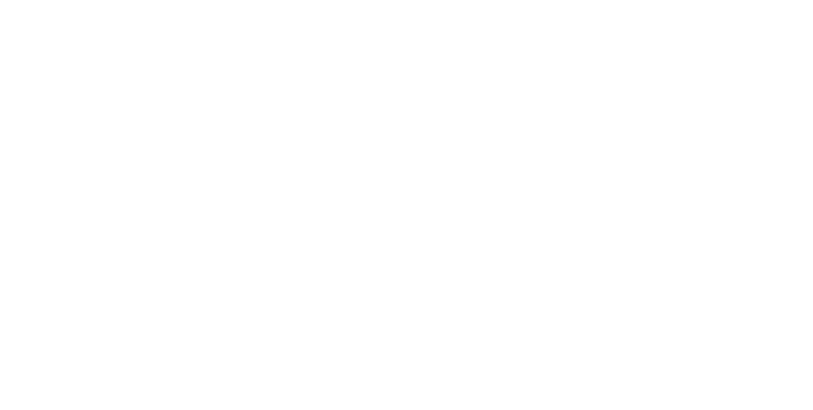
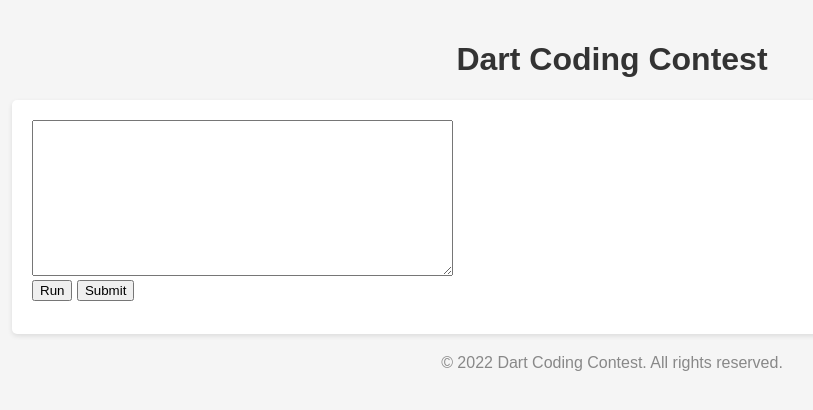
Before and after one commit to srinu2003/Dart-contest, a plain HTML site: page index.html in a window 1280 px wide. Shown: the whole page, without its empty margins (28-841 px from the left). Drawn offline with Linux system fonts and the light colour scheme.

Commit message:
refactor: Update HTML structure and styles for Dart Coding Contest page

```diff
--- a/index.html
+++ b/index.html
@@ -3,9 +3,35 @@
 <head>
     <meta charset="UTF-8">
     <meta name="viewport" content="width=device-width, initial-scale=1.0">
-    <title>Dart Coading Contest</title>
+    <title>Dart Coding Contest</title>
+    <link rel="stylesheet" href="https://cdnjs.cloudflare.com/ajax/libs/font-awesome/5.15.4/css/all.min.css">
+    <link rel="stylesheet" href="styles.css">
+    <script src="script.js" defer></script>
+    <style>
+        /* Add your custom styles here */
+
+    </style>
 </head>
 <body>
-
+    <div class="container">
+        <div class="header">
+            <h1 class="title">Dart Coding Contest</h1>
+        </div>
+        <div class="content">
+            <!-- Add your contest details and challenges here -->
+            <div class="code-editor">
+                <textarea id="code-input" rows="10" cols="50"></textarea>
+                </br>
+                <button id="run-button">Run</button>
+                <button id="submit-button">Submit</button>
+            </div>
+            <div class="console">
+                <pre id="console-output"></pre>
+            </div>
+        </div>
+        <div class="footer">
+            &copy; 2022 Dart Coding Contest. All rights reserved.
+        </div>
+    </div>
 </body>
 </html>
--- /dev/null
+++ b/styles.css
@@ -0,0 +1,37 @@
+/* Add your custom CSS styles here */
+body {
+    font-family: Arial, sans-serif;
+    background-color: #f5f5f5;
+    margin: 0;
+    padding: 0;
+}
+
+.container {
+    max-width: 1200px;
+    margin: 0 auto;
+    padding: 20px;
+}
+
+.header {
+    text-align: center;
+    margin-bottom: 20px;
+}
+
+.title {
+    font-size: 32px;
+    font-weight: bold;
+    color: #333;
+}
+
+.content {
+    background-color: #fff;
+    padding: 20px;
+    border-radius: 5px;
+    box-shadow: 0 2px 5px rgba(0, 0, 0, 0.1);
+}
+
+.footer {
+    text-align: center;
+    margin-top: 20px;
+    color: #888;
+}
```
Also changed, not shown: script.js (added).
